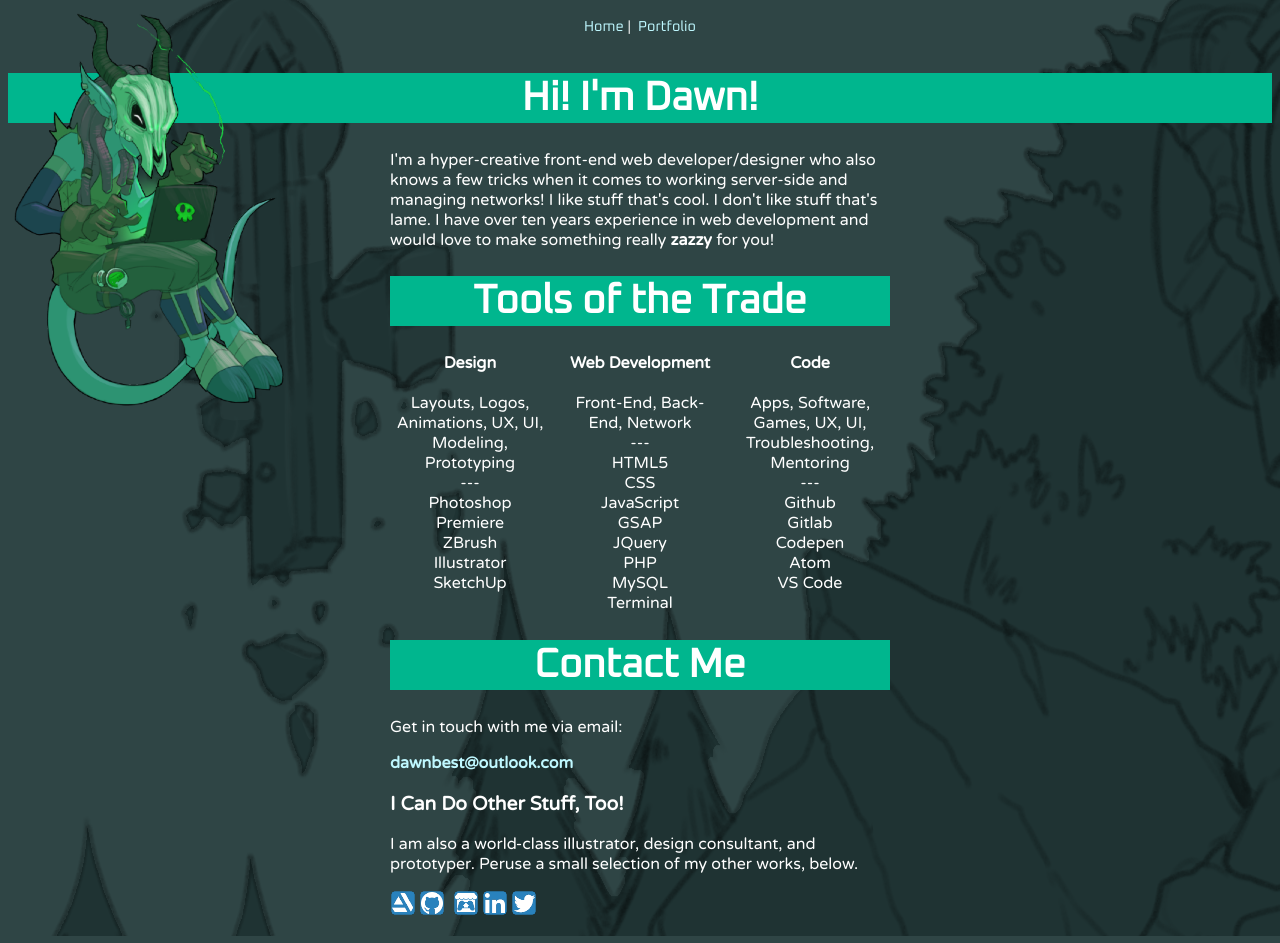
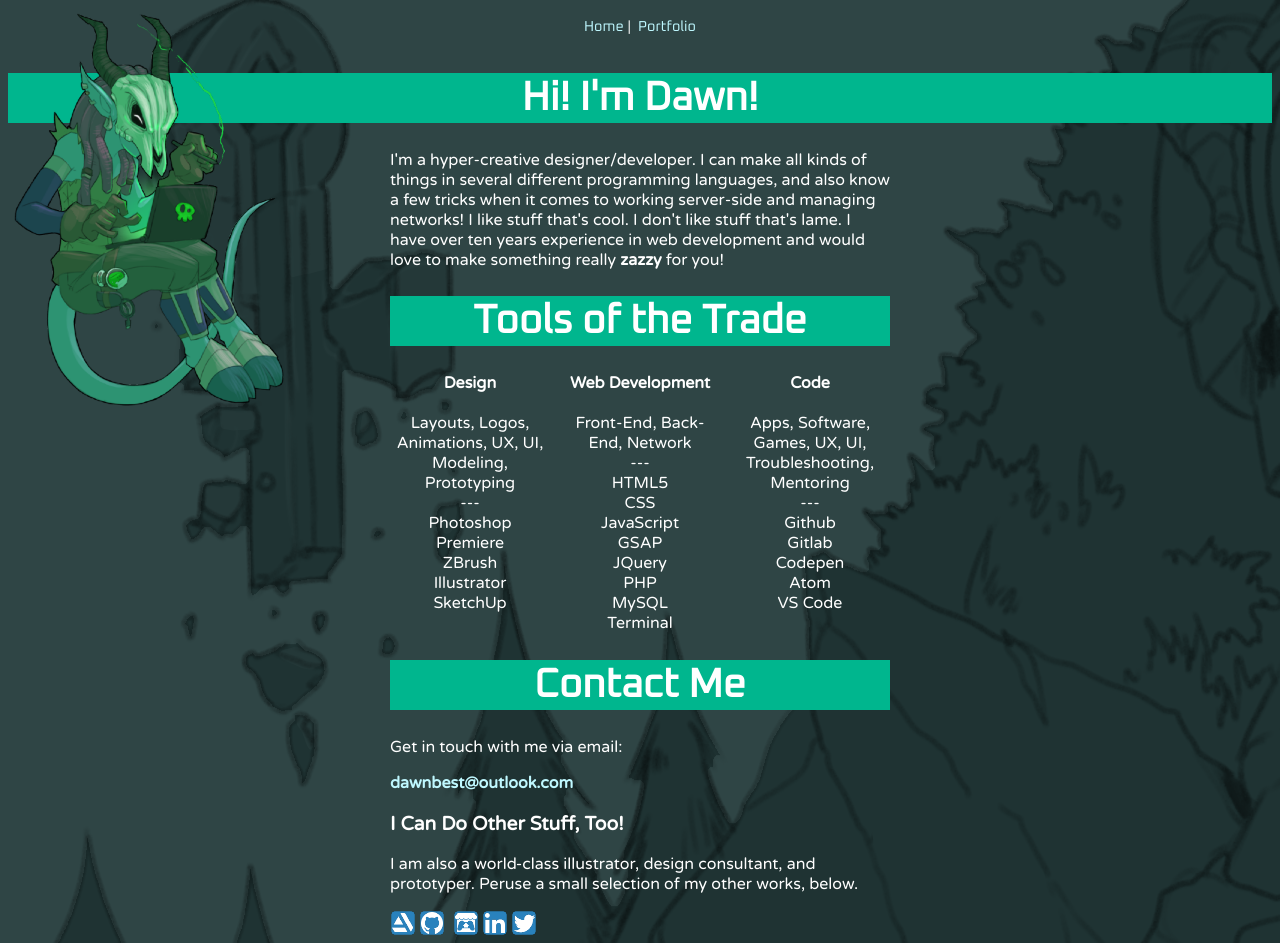
Before and after one commit to dawnbest/dawnbest.github.io, a plain HTML site: page index.html in a window 1280 px wide. Shown: the top 943 px of the page. Drawn offline with nearby package versions, Linux system fonts and the light colour scheme.

Commit message:
Update index.html

```diff
--- a/index.html
+++ b/index.html
@@ -20,7 +20,7 @@
     <h1 class="welcome">Hi! I'm Dawn!</h1>
   </div>
   <div class="mainintro">
-    <p>I'm a hyper-creative front-end web developer/designer who also knows a few tricks when it comes to working server-side and managing networks! I like stuff that's cool. I don't like stuff that's lame. I have over ten years experience in web development and would love to make something really <strong>zazzy</strong> for you!</p>
+    <p>I'm a hyper-creative designer/developer. I can make all kinds of things in several different programming languages, and also know a few tricks when it comes to working server-side and managing networks! I like stuff that's cool. I don't like stuff that's lame. I have over ten years experience in web development and would love to make something really <strong>zazzy</strong> for you!</p>
 
 <!-- My Faves -->
   <div class="title">
```
